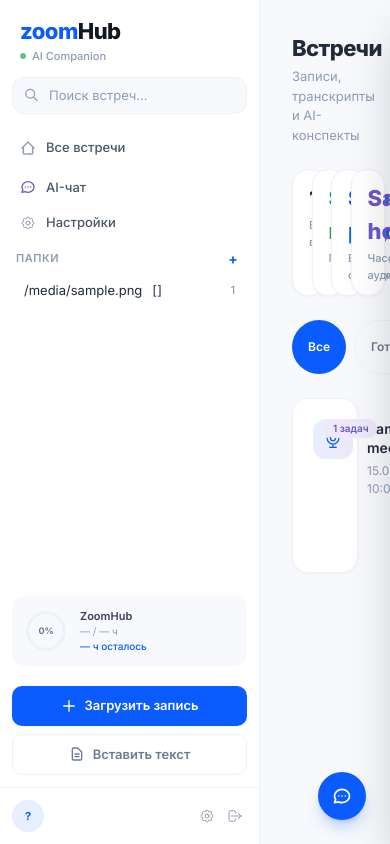
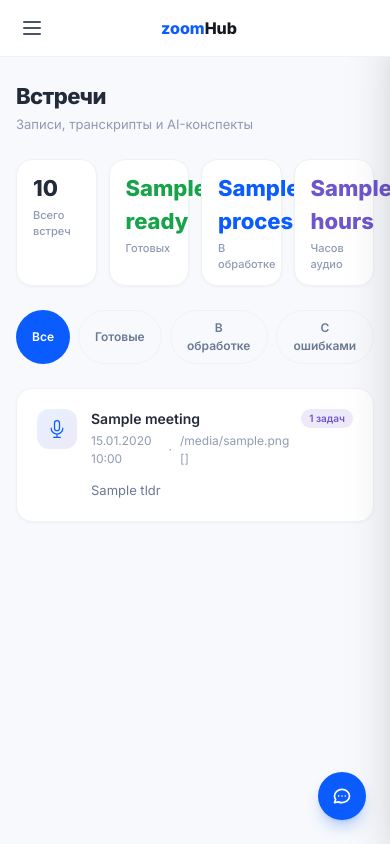
Before and after one commit to OlmasKotaullin/zoomhub, a Python web app: template app/templates/index.html in a window 390 px wide. Run offline with Jinja, Linux system fonts and the light colour scheme; the template is opened without the code that fills it: most values are stand-ins (such as "Sample title", 1, 10 or a date in 2020); some libraries are stand-ins or nearby versions.

Commit message:
fix: mobile responsive layout — hide sidebar, add hamburger menu
Sidebar was always visible on iPhone (w-[260px] without responsive).
Now: hidden on mobile (md:hidden), hamburger menu in top bar,
sidebar opens as overlay on tap, closes on item click.
Main content gets top padding for mobile header.

Co-Authored-By: Claude Opus 4.6 (1M context) <noreply@anthropic.com>

```diff
--- a/app/templates/base.html
+++ b/app/templates/base.html
@@ -101,8 +101,17 @@
 <body class="bg-zoom-surface text-g-800 min-h-screen">
   {% block body %}
   <div class="flex h-screen">
+    <!-- Mobile header -->
+    <div class="md:hidden fixed top-0 left-0 right-0 z-50 bg-white border-b border-g-100 px-4 py-3 flex items-center justify-between">
+      <button onclick="document.getElementById('sidebar').classList.toggle('hidden')" class="p-1">
+        <svg class="w-6 h-6 text-g-600" fill="none" stroke="currentColor" viewBox="0 0 24 24"><path stroke-linecap="round" stroke-linejoin="round" stroke-width="2" d="M4 6h16M4 12h16M4 18h16"/></svg>
+      </button>
+      <span class="text-[16px] font-extrabold"><span class="text-zoom">zoom</span><span class="text-g-900">Hub</span></span>
+      <div class="w-6"></div>
+    </div>
+
     <!-- Sidebar -->
-    <aside class="w-[260px] bg-white border-r border-g-100 flex flex-col">
+    <aside id="sidebar" class="hidden md:flex w-[260px] bg-white border-r border-g-100 flex-col fixed md:static inset-0 z-40 pt-14 md:pt-0" onclick="if(window.innerWidth<768)this.classList.add('hidden')">
       <!-- Logo -->
       <div class="px-5 pt-5 pb-3">
         <h1 class="text-[22px] font-extrabold tracking-tight leading-none">
@@ -245,8 +254,8 @@
     </aside>
 
     <!-- Main -->
-    <main class="flex-1 overflow-y-auto relative">
-      <div id="mainContent" class="max-w-[860px] mx-auto px-8 py-8">
+    <main class="flex-1 overflow-y-auto relative pt-14 md:pt-0">
+      <div id="mainContent" class="max-w-[860px] mx-auto px-4 md:px-8 py-6 md:py-8">
         {% block content %}{% endblock %}
       </div>
     </main>
```
